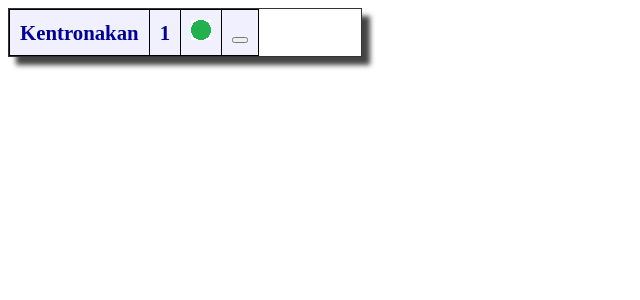
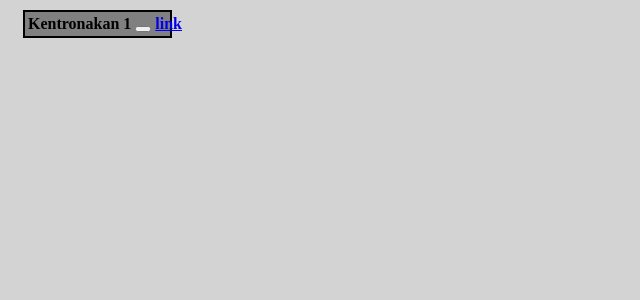
Before and after one commit to HHRCLab/Radio, a Flask app: page / in a window 1280 px wide. Shown: the top 300 px of the page, without its empty margins (0-640 px from the left). Run offline with Flask 2, Linux system fonts and the light colour scheme; lists and menus that the app fills with data are empty; parts of the project's set-up code (start-up, migrations or seed data) failed here and were passed over.

```diff
--- a/static/css/style.css
+++ b/static/css/style.css
@@ -1,17 +1,16 @@
-table, th, td {
-  border: 1px solid black;
-  border-collapse: collapse;
+.frame{
+  background: grey;
+  margin-left: 15px;
+  margin-top: 10px;
+  margin-right: 1100px;
+  border: 2px solid black;
+
 }
-th, td {
-  padding: 10px;
-  text-align: left;
-  font-size: 1.3em;
-  background-color: #f0f0ff;
-  color: #009;
-  margin-bottom: .3em;
+
+#text:hover{
+  background: yellow;
 }
-.frame{
-  width: 22em;
-  border: 1px solid #333;
-  box-shadow: 8px 8px 5px #444;
+
+.body{
+  background: lightgrey;
 }
--- a/templates/Home.html
+++ b/templates/Home.html
@@ -8,13 +8,19 @@
     <title>Radio</title>
 
 </head>
-<body>
+<body class="body">
 
     <div class="frame">
 
-        <table>
-            <tr><th>Kentronakan</th> <th id='radio'>{{rf}}</th> <th><img src="GreenLight.png"></th>
-                <th> <button onclick="update()" title="efe"></button></th> </tr>
+        <table id="table">
+            <div class="table-div">
+                <tr>
+                    <th id="text">Kentronakan</th>
+                    <th id='radio'>{{rf}}</th>
+                    <th id="button"> <button onclick="update()" title="efe"></button></th>
+                    <th id="link"> <a href="https://www.google.com">link</a></th>
+                </tr>
+            </div>
         </table>
 
     </div>
```
